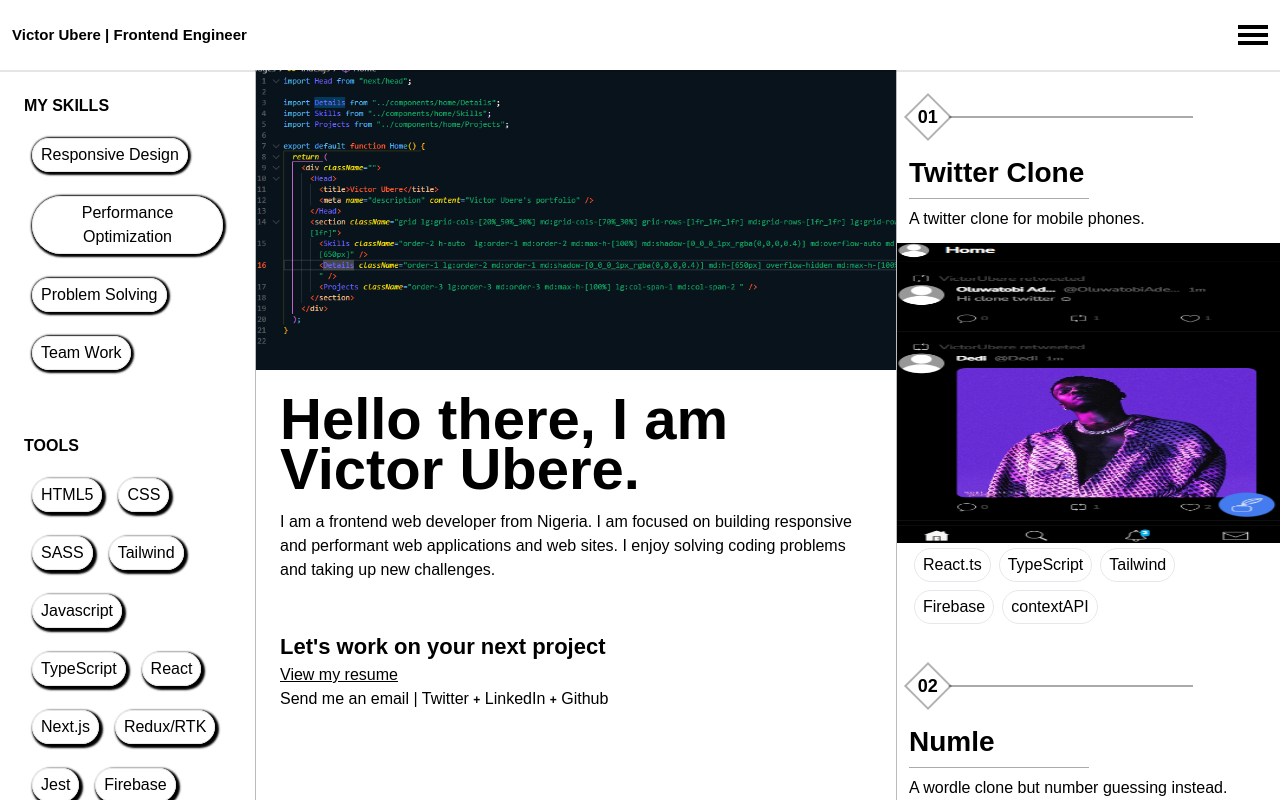
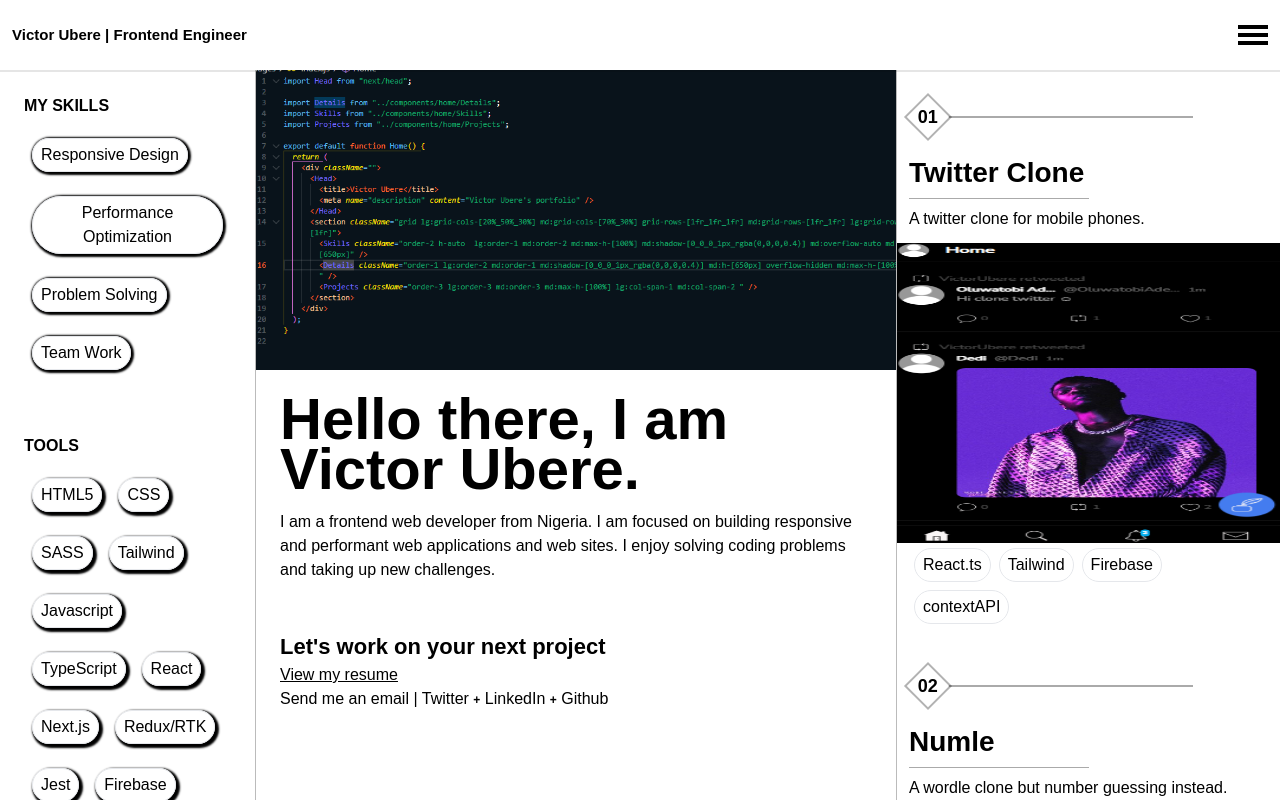
Before and after one commit to Vubere/portfolio, a Next.js app: page / in a window 1280 px wide. Built offline with nearby package versions, Linux system fonts and the light colour scheme; a web font is replaced by a local one.

Commit message:
text change projects

```diff
--- a/components/home/Projects.jsx
+++ b/components/home/Projects.jsx
@@ -141,7 +141,7 @@
     image: twitterClone,
     link: "https://vu-witter.netlify.app/",
     github: "https://www.github.com/vubere/vwitter",
-    tags: ["React.ts", "TypeScript", "Tailwind", "Firebase", "contextAPI"],
+    tags: ["React.ts", "Tailwind", "Firebase", "contextAPI"],
   },
   {
     title: "Numle",
```
